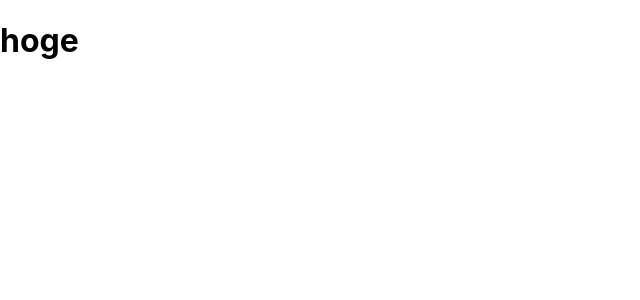
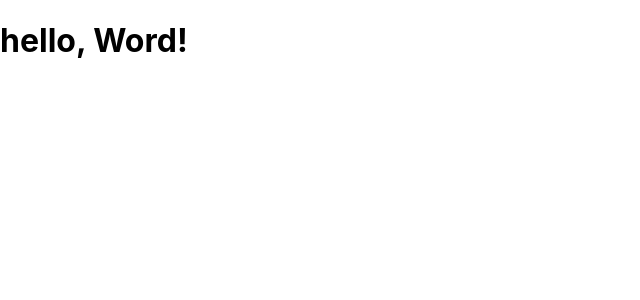
Before and after one commit to suzugumi/udemyreact-test, a React (Create React App) app: page / in a window 1280 px wide. Shown: the top 300 px of the page, without its empty margins (0-640 px from the left). Built offline with nearby package versions, Linux system fonts and the light colour scheme.

Commit message:
jsx練習

```diff
--- a/src/App.js
+++ b/src/App.js
@@ -1,9 +1,19 @@
-import React from 'react';
+import React, { Component } from 'react';
 
-function App() {
-  return (
-    <div><h1>hoge</h1></div>
-  );
+// function App() {
+//   return (
+//     <div><h1>hoge</h1></div>
+//   );
+// }
+
+class App extends Component {
+  render(){
+    return React.createElement(
+      "h1",
+      null,
+      "hello, Word!"
+    );
+  }
 }
 
 export default App;
```
